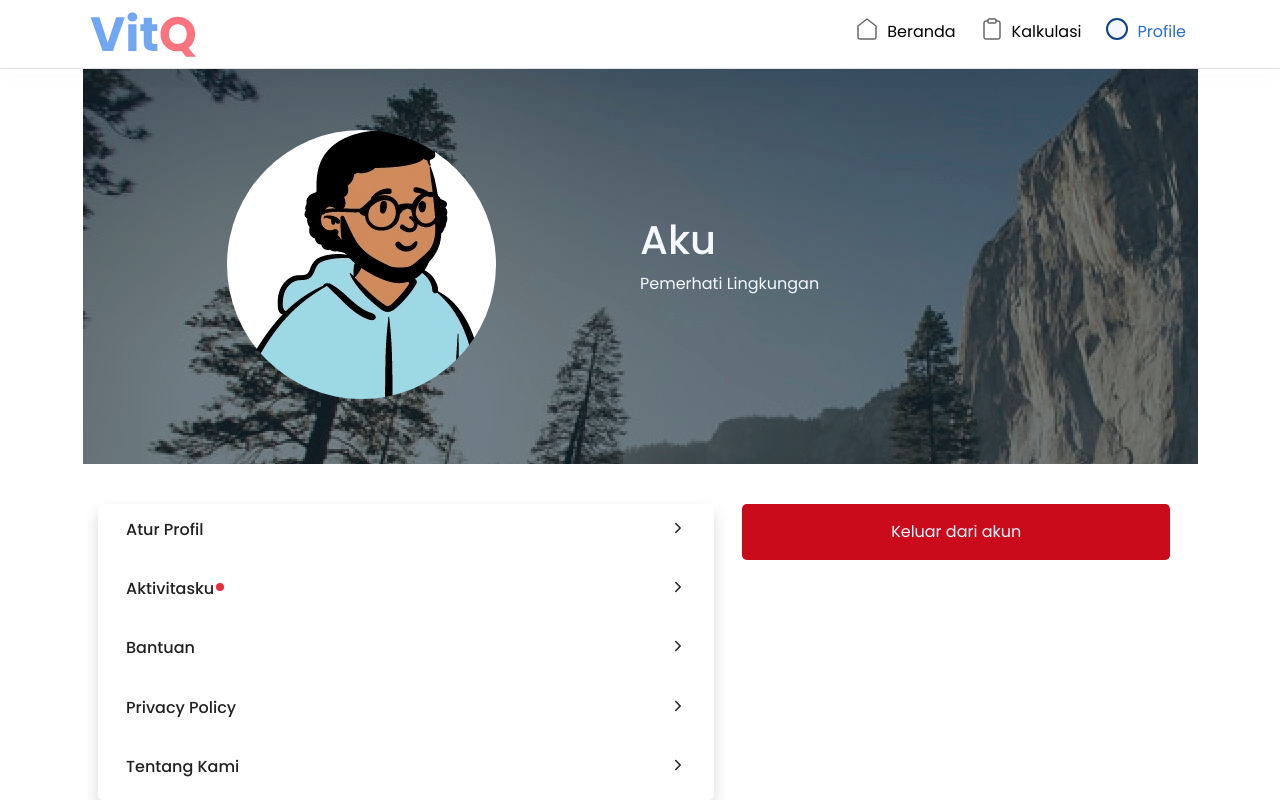
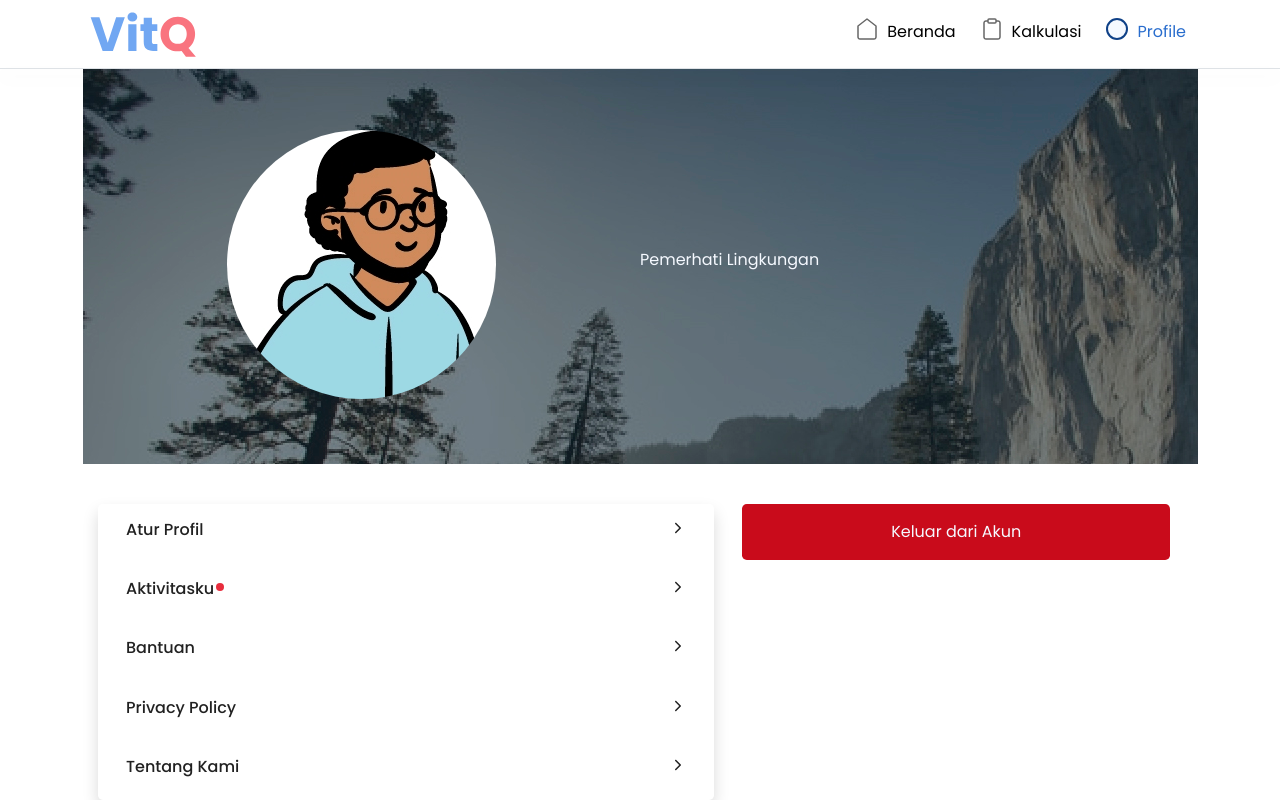
Before and after one commit to vitQQ/front-end-vitQ, a React (Create React App) app: page /akunku in a window 1280 px wide. Shown: the top 800 px of the page. Built offline with nearby package versions, Linux system fonts and the light colour scheme; no server answers.

Commit message:
add akunku logic

```diff
--- /dev/null
+++ b/src/components/modal/ExitModal.jsx
@@ -0,0 +1,33 @@
+import React, { useState } from "react";
+import { Modal, Button } from "react-bootstrap";
+
+export default function ExitModal() {
+  const [show, setShow] = useState(false);
+  const handleClose = () => setShow(false);
+  const handleShow = () => setShow(true);
+
+  function logout() {
+    console.log("logout");
+    localStorage.removeItem("token");
+    window.location.href = "/home";
+  }
+  return (
+    <>
+      <Button className="nextButton text-primary-1 bg-secondary border-0 p-3 rounded-3 w-100" onClick={handleShow}>
+        Keluar dari Akun
+      </Button>
+
+      <Modal show={show} onHide={handleClose} centered>
+        <Modal.Body className="text-center py-5">Anda yakin ingin keluar dari VitQ?</Modal.Body>
+        <Modal.Footer>
+          <Button variant="primary" onClick={handleClose}>
+            Batal
+          </Button>
+          <Button variant="secondary" onClick={logout}>
+            Keluar
+          </Button>
+        </Modal.Footer>
+      </Modal>
+    </>
+  );
+}
--- a/src/pages/Profil/Akunku.jsx
+++ b/src/pages/Profil/Akunku.jsx
@@ -1,22 +1,33 @@
-import React from "react";
-import {Col, Container, Row } from "react-bootstrap";
+import React, { useEffect } from "react";
+import { Col, Container, Row } from "react-bootstrap";
 // import Background from  "./assets/background@2x-100.jpg"
-import ProfilPic from "./assets/Asset 3@2x-100.jpg"
-import "./Akunku.css"
+import ProfilPic from "./assets/Asset 3@2x-100.jpg";
+import "./Akunku.css";
 import { IoIosArrowForward } from "react-icons/io";
-import { BsCircleFill  } from "react-icons/bs";
+import { BsCircleFill } from "react-icons/bs";
+import { home } from "../../redux/action/action.user";
+import { useSelector, useDispatch } from "react-redux";
+import ExitModal from "../../components/modal/ExitModal";
 
 export default function Akunku() {
-    return(
+  const data = useSelector((state) => state.userReducers);
+  const dispatch = useDispatch();
+  const { user } = data;
+
+  useEffect(() => {
+    dispatch(home());
+  }, [dispatch]);
+
+  return (
     <div className="mt-3 pt-5">
       <Container>
         {/* <img className="w-100" src={Background} alt="Background"></img> */}
         <div className="background-profil d-flex justify-content-center align-items-center flex-column flex-lg-row pt-3 pt-md-4 pt-lg-0">
-                    <Col className="d-flex justify-content-center">
+          <Col className="d-flex justify-content-center align-items-center col-lg-6">
             <img className="profilpic" src={ProfilPic} alt="Profil"></img>
           </Col>
           <Col className="text-primary-1 text-center text-lg-start">
-                        <h1>Aku</h1>
+            <h1>{user.message === "SUCCESS" ? user.result.nama : ""}</h1>
             <p>Pemerhati Lingkungan</p>
           </Col>
         </div>
@@ -24,33 +35,33 @@ export default function Akunku() {
           <Col className="shadow rounded-3">
             <div className="p-3 bg-light d-flex justify-content-between">
               <h6>Atur Profil</h6>
-                            <IoIosArrowForward/>
+              <IoIosArrowForward />
             </div>
             <div className="p-3 bg-light d-flex justify-content-between">
               <div className="d-flex justify-content-start">
                 <h6>Aktivitasku</h6>
-                                <BsCircleFill className="pt-1" color="#E82D3D" size={12}/>
+                <BsCircleFill className="pt-1" color="#E82D3D" size={12} />
               </div>
-                            <IoIosArrowForward/>
+              <IoIosArrowForward />
             </div>
             <div className="p-3 bg-light d-flex justify-content-between">
               <h6>Bantuan</h6>
-                            <IoIosArrowForward/>
+              <IoIosArrowForward />
             </div>
             <div className="p-3 bg-light d-flex justify-content-between">
               <h6>Privacy Policy</h6>
-                            <IoIosArrowForward/>
+              <IoIosArrowForward />
             </div>
             <div className="p-3 bg-light d-flex justify-content-between">
               <h6>Tentang Kami</h6>
-                            <IoIosArrowForward/>
+              <IoIosArrowForward />
             </div>
           </Col>
           <Col sm={12} md={5} className="ms-md-3 mt-4 mt-md-0">
-                        <button className="text-primary-1 bg-secondary border-0 p-3 rounded-3 w-100">Keluar dari akun</button>
+            <ExitModal></ExitModal>
           </Col>
         </Row>
       </Container>
     </div>
-    )
+  );
 }
```
Lines whose indentation alone changed are shown as unchanged.
